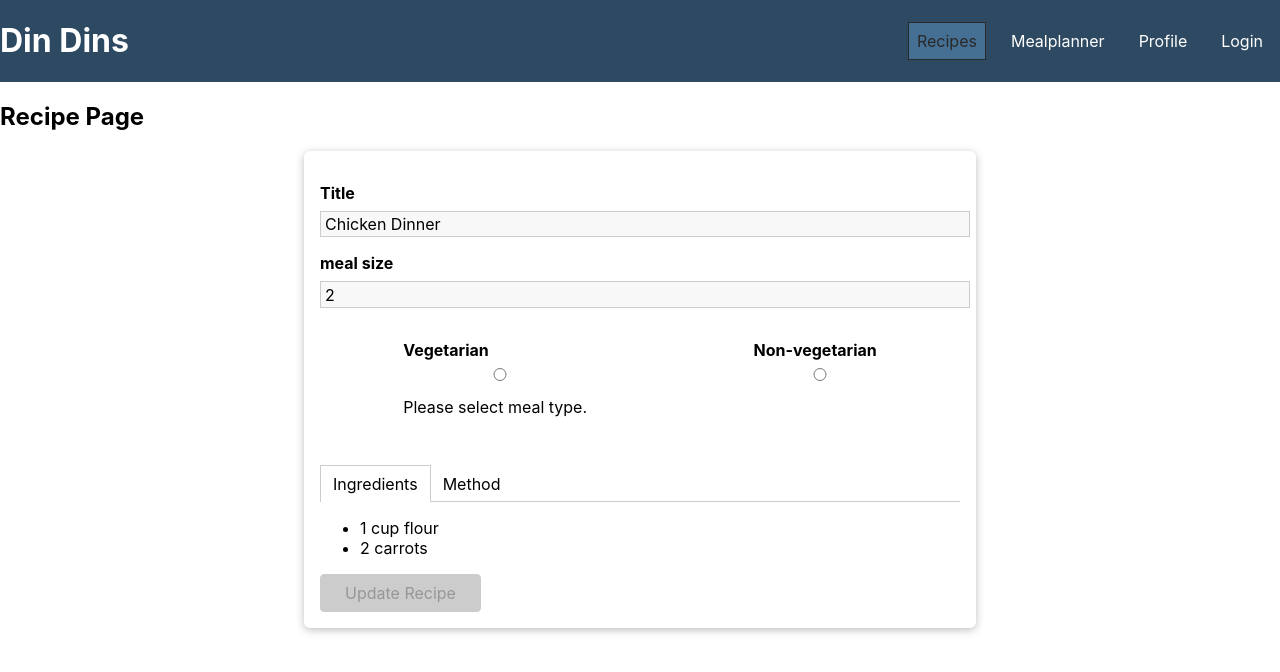
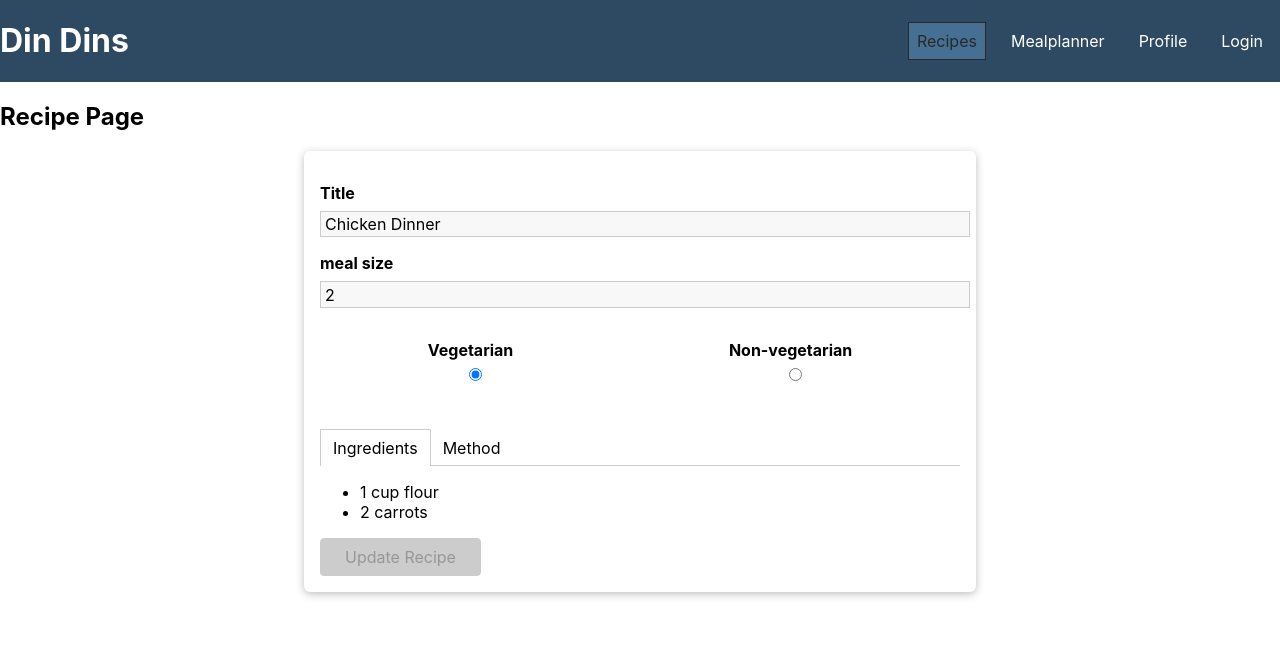
Before and after one commit to Max-Stevenson/din-dins, a React (Create React App) app in the folder frontend/: page /recipes/5eaecf2a95ab162c225464c5 in a window 1280 px wide. Shown: the top 672 px of the page. Built offline with nearby package versions, Linux system fonts and the light colour scheme.

Commit message:
Continued changes to NewRecipe and Recipe pages.
- Removed errorText from radio inputs.
- Added checked attr to radio inputs.
- Added checked attr to custom Input comp.

```diff
--- a/frontend/src/recipes/pages/NewRecipe.js
+++ b/frontend/src/recipes/pages/NewRecipe.js
@@ -48,8 +48,8 @@ const NewRecipe = () => {
         value: "",
         isValid: false
       },
-      mealType: {
-        value: "",
+      isVegetarian: {
+        value: false,
         isValid: false
       }
     },
@@ -106,18 +106,17 @@ const NewRecipe = () => {
         <div className="recipe-form__meal-type">
           <Input
             element="input"
-            id="mealType"
+            id="isVegetarian"
             name="mealType"
             type="radio"
             label="Vegetarian"
             validators={[]}
-            errorText="Please select meal type."
             onInput={inputHandler}
             value={true}
           />
           <Input
             element="input"
-            id="mealType"
+            id="isVegetarian"
             name="mealType"
             type="radio"
             label="Non-vegetarian"
--- a/frontend/src/recipes/pages/Recipe.js
+++ b/frontend/src/recipes/pages/Recipe.js
@@ -19,7 +19,7 @@ const testItems = [
     method: [{ step: "prehead oven" }, { step: "cook" }],
     id: "5eaecf2a95ab162c225464c5",
     title: "Chicken Dinner",
-    isVegetarian: false,
+    isVegetarian: true,
     __v: 0
   },
   {
@@ -89,9 +89,9 @@ const Recipe = () => {
             type="radio"
             label="Vegetarian"
             validators={[]}
-            errorText="Please select meal type."
             onInput={inputHandler}
             value={true}
+            checked={identifiedRecipe.isVegetarian}
           />
           <Input
             element="input"
@@ -102,6 +102,7 @@ const Recipe = () => {
             validators={[]}
             onInput={inputHandler}
             value={false}
+            checked={!identifiedRecipe.isVegetarian}
           />
         </div>
         <Tabs>
--- a/frontend/src/shared/components/FormElements/Input.js
+++ b/frontend/src/shared/components/FormElements/Input.js
@@ -56,6 +56,7 @@ const Input = props => {
         onBlur={touchHandler}
         value={inputState.value}
         name={props.name}
+        checked={props.checked}
       />
     ) : (
       <textarea
```
